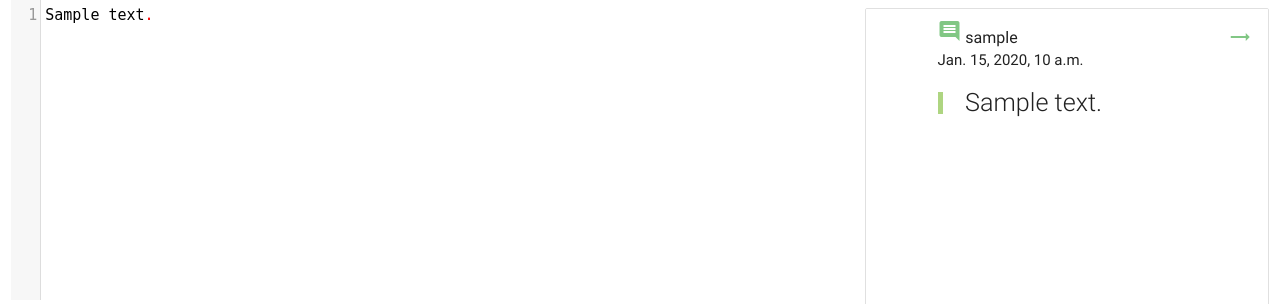
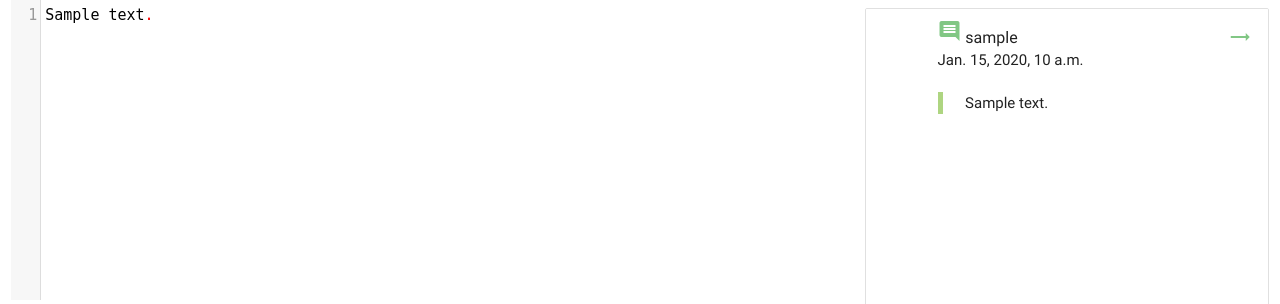
Before and after one commit to dmitry-yakutkin/snippetshare, a Django app: page /snippet/1 in a window 1280 px wide. Shown: the top 304 px of the page. Run offline with Django 3.2, Linux system fonts and the light colour scheme; tables that the repository leaves empty hold one stand-in row (values such as "Sample post"); parts of the project's set-up code (start-up, migrations or seed data) failed here and were passed over; some libraries are stand-ins or nearby versions.

Commit message:
Removed flowing comments text

```diff
--- a/app/templates/snippet.html
+++ b/app/templates/snippet.html
@@ -149,7 +149,7 @@
                             <i class="material-icons material-icons green-text text-lighten-2">comment</i>
                             <span class="title">{{comment.user.username}}</span>
                             <p>{{comment.date}}</p>
-                            <p ><blockquote class="flow-text">{{comment.text}}</blockquote></p>
+                            <p ><blockquote>{{comment.text}}</blockquote></p>
                             <a href="#{{comment.id}}" class="secondary-content">
                                 <i class="material-icons green-text text-lighten-2">trending_flat</i>
                             </a>
```
